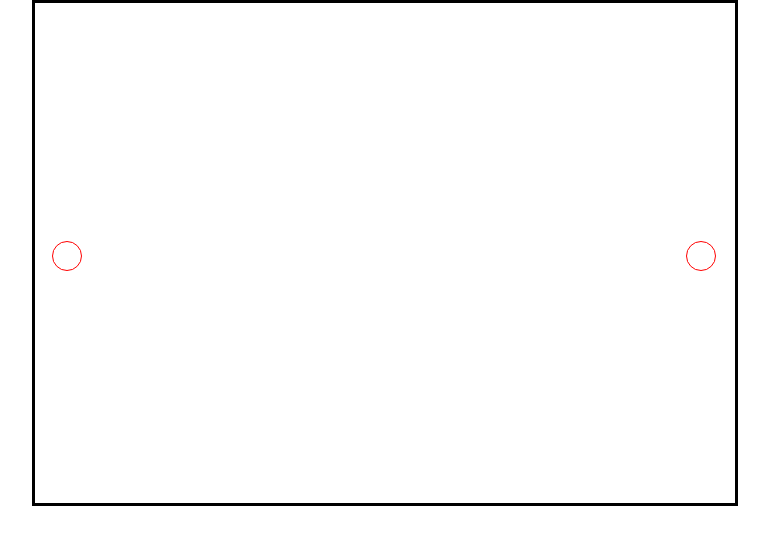
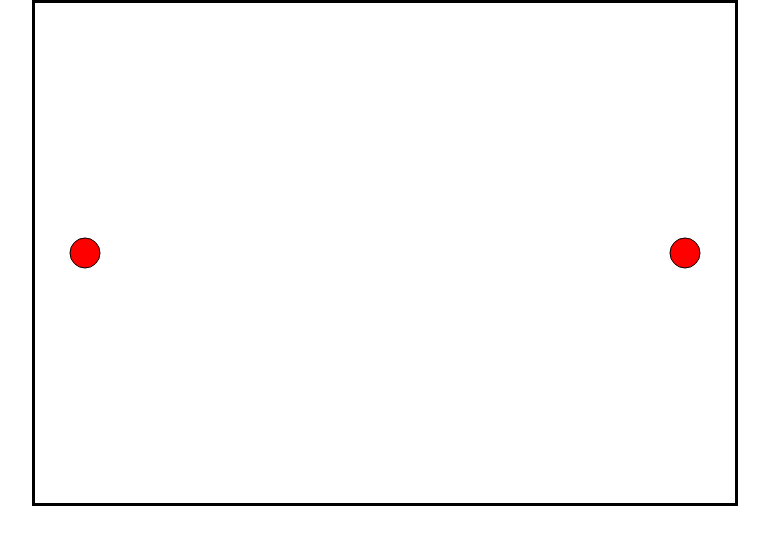
Before and after one commit to Bedkow/path_finder, a plain HTML site: page index.html in a window 1280 px wide. Shown: the whole page, without its empty margins (255-1024 px from the left). Drawn offline with Linux system fonts and the light colour scheme.

Commit message:
change start and finish nodes from divs to canvas elements

```diff
--- a/index.html
+++ b/index.html
@@ -46,24 +46,6 @@
 			display: block;
 		}
 
-		.waypoint {
-			width: 30px;
-			height: 30px;
-			border-radius: 50%;
-			border: 1px red solid;
-			position: relative;
-			display: inline-block;
-		}
-
-		.start {
-			bottom: 265px;
-			left: 20px;
-		}
-
-		.finish {
-			bottom: 265px;
-			left: 620px;
-		}
 	</style>
 
 	<script>
@@ -87,11 +69,33 @@
         let finishX = 0;
         let finishY = 0;
 
-		// create new path object template
+		// create new Path object template to "hack" event listeners and exchange data between them
 		let pathObj = new Path(startX, startY, finishX, finishY);
 
 		const canvas = document.getElementById('canvas');
 		const ctx = canvas.getContext('2d');
+
+        // define node drawing function
+        let drawNode = (x, y) => {
+            ctx.moveTo(x, y);
+            ctx.beginPath();
+            ctx.arc(x, y, 15, 0*Math.PI, 2*Math.PI);
+            ctx.closePath();
+            ctx.fillStyle = "red"
+            ctx.fill();
+            ctx.stroke();
+        }
+
+        let drawStartNode = (x, y) => {
+            drawNode(x, y);
+        }
+
+        let drawFinishNode = (x, y) => {
+            drawNode(x, y);
+        }
+
+        drawStartNode(50, canvas.height/2);
+        drawFinishNode(canvas.width - 50, canvas.height/2)
 
 		canvas.addEventListener('mousedown', (e) => {
 			//log start coords to console
@@ -142,6 +146,9 @@
             ctx.fillStyle = "#000000";
             ctx.fillText(Math.round(pathObj.getPathLength()), midX-7.5, midY+3.25);
             }, 1);
+
+            // draw node at the end of path
+            drawNode(pathObj.finishX, pathObj.finishY);
 		});
 	</script>
 </html>
```
